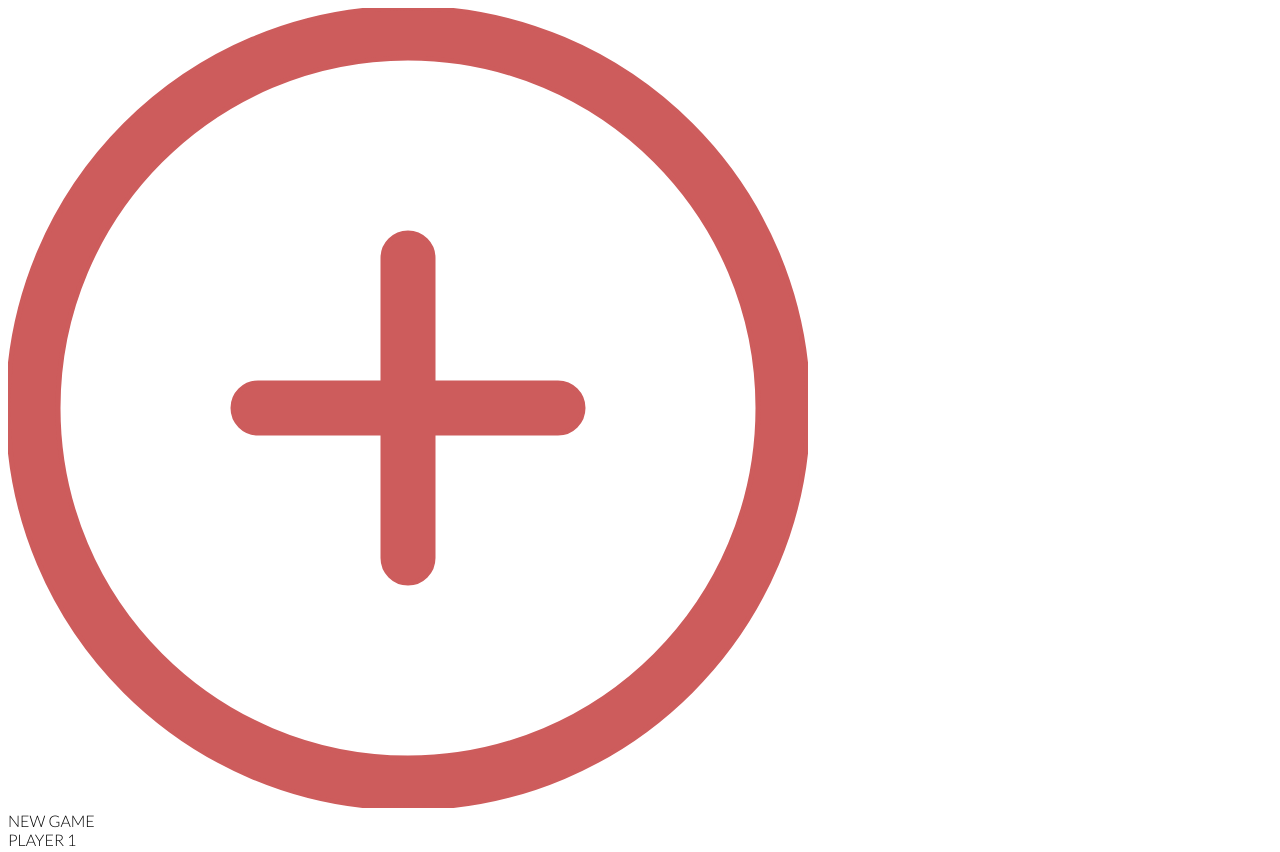
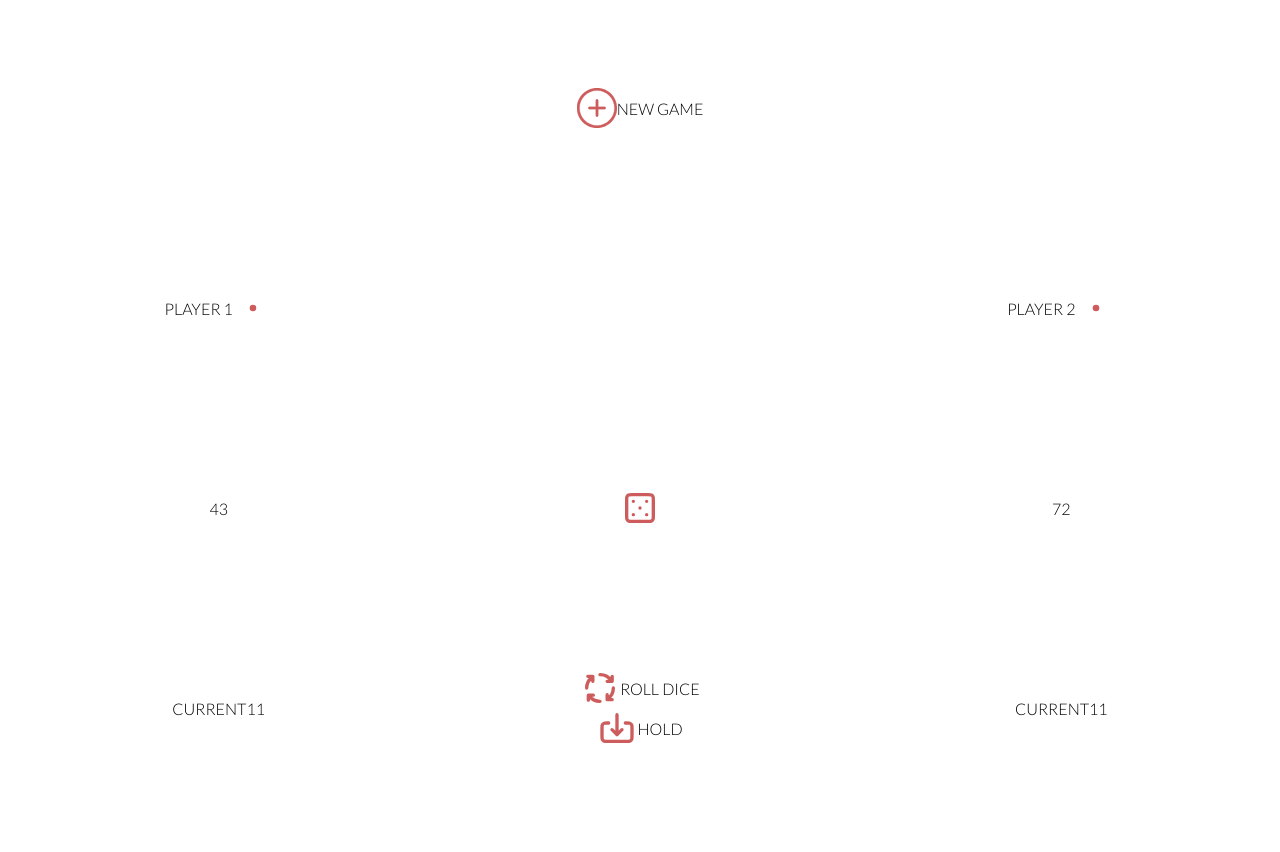
Before and after one commit to ccphung/dicegame, a plain HTML site: page index.html in a window 1280 px wide. Shown: the top 852 px of the page. After the commit the page ends 816 px from the top, so only its background shows below. Drawn offline with Linux system fonts and the light colour scheme.

Commit message:
mise en place de la structure de la plage

```diff
--- a/style.css
+++ b/style.css
@@ -1,3 +1,65 @@
 body {
     font-family: 'Lato', sans-serif;
 }
+
+img {
+    height: 5vh;
+}
+
+.display-grid {
+    display: grid;
+    height: 100vh;
+    grid-template-columns: repeat(3, 1fr);
+    grid-template-rows: repeat(4, 1fr);
+    grid-template-areas:
+    ". new-game ."
+    "player-one . player-two"
+    "player-one-score dice player-two-score"
+    "player-one-crt-sc options player-two-crt-sc";
+}
+
+.new-game, .player-one, .player-two, .player-one-score, .dice, .player-two-score, .player-one-crt-sc, .player-two-crt-sc, .option-roll-dice, .option-hold {
+    display: flex;
+    justify-content: center;
+    align-items: center;
+}
+
+.new-game {
+    grid-area: new-game;
+}
+
+.player-one {
+    grid-area: player-one;
+}
+
+.player-two {
+    grid-area: player-two;
+}
+
+.player-one-score {
+    grid-area: player-one-score;
+}
+
+.dice {
+    grid-area: dice;
+}
+
+.player-two-score {
+    grid-area: player-two-score;
+}
+
+.player-one-crt-sc {
+    grid-area: player-one-crt-sc;
+}
+
+.options {
+    grid-area: options;
+    display: flex;
+    flex-direction: column;
+    justify-content: center;
+    align-items: center;
+}
+
+.player-two-crt-sc {
+    grid-area: player-two-crt-sc;
+}
```
